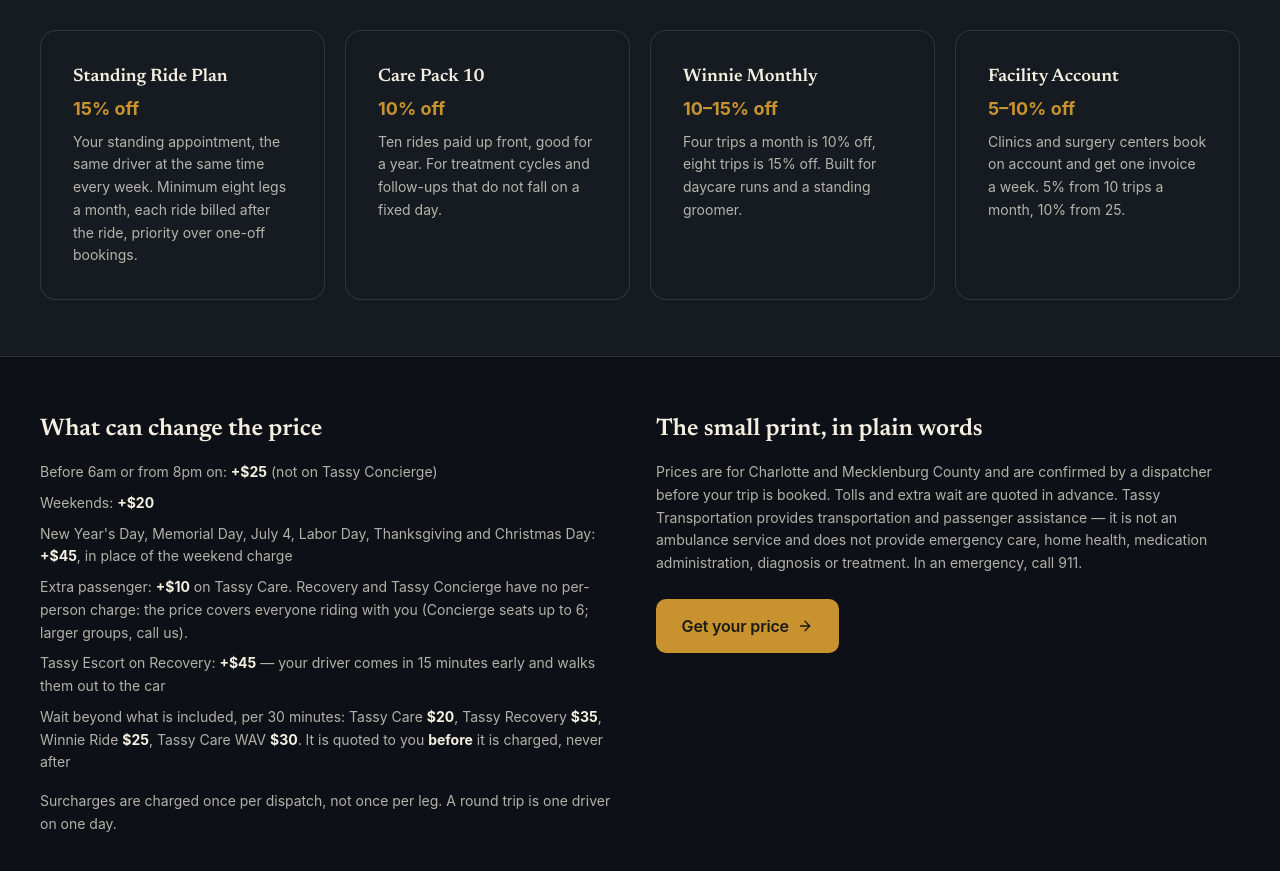
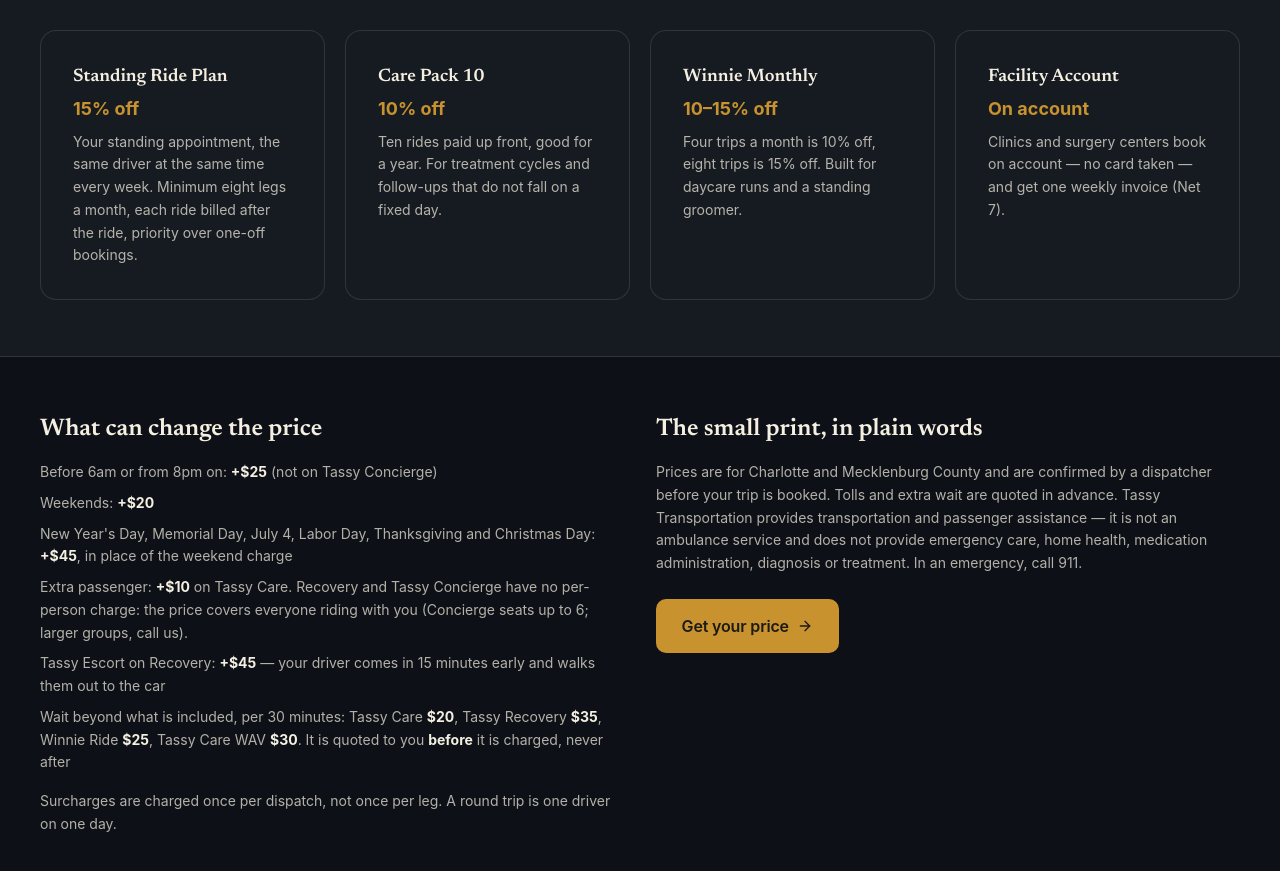
Before and after one commit to phil379/tassytrucks-website-v3, a Next.js app: page /pricing in a window 1280 px wide. Shown: the part 3435-4306 px from the top of the page. Built offline with nearby package versions, Linux system fonts and the light colour scheme; a web font is replaced by a local one.

Commit message:
Strike unverified facility volume-discount promise from pricing page (#108)

```diff
--- a/app/pricing/page.tsx
+++ b/app/pricing/page.tsx
@@ -76,8 +76,8 @@ const PLANS = [
   },
   {
     name: 'Facility Account',
-    save: '5–10% off',
-    body: 'Clinics and surgery centers book on account and get one invoice a week. 5% from 10 trips a month, 10% from 25.',
+    save: 'On account',
+    body: 'Clinics and surgery centers book on account — no card taken — and get one weekly invoice (Net 7).',
   },
 ];
 
```
